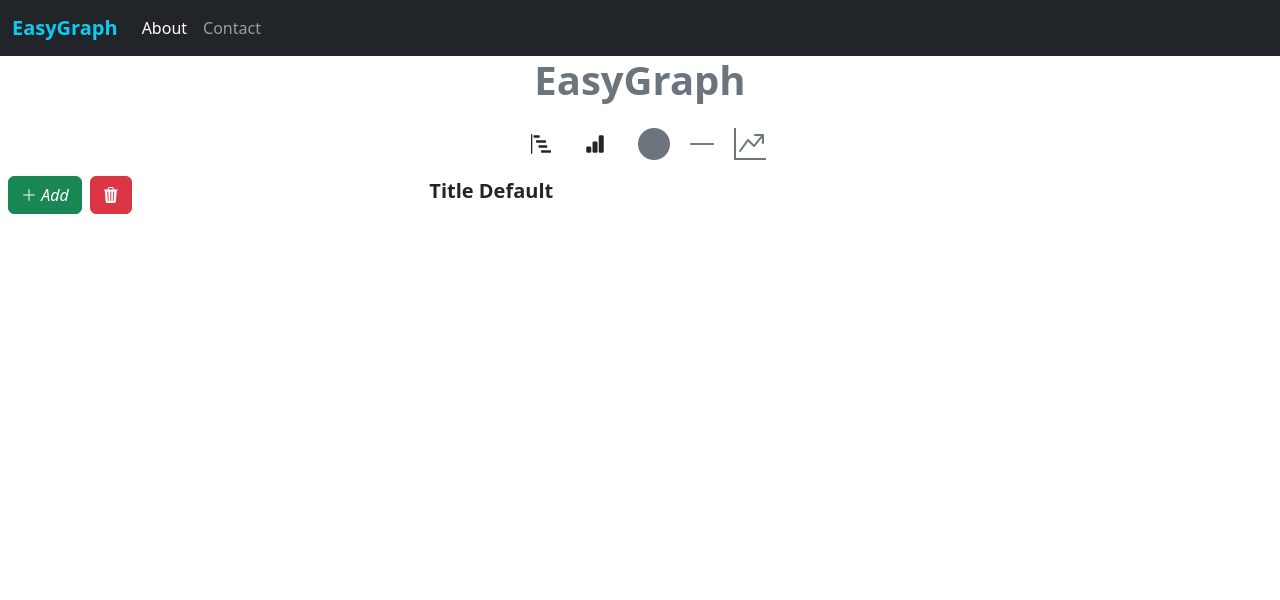
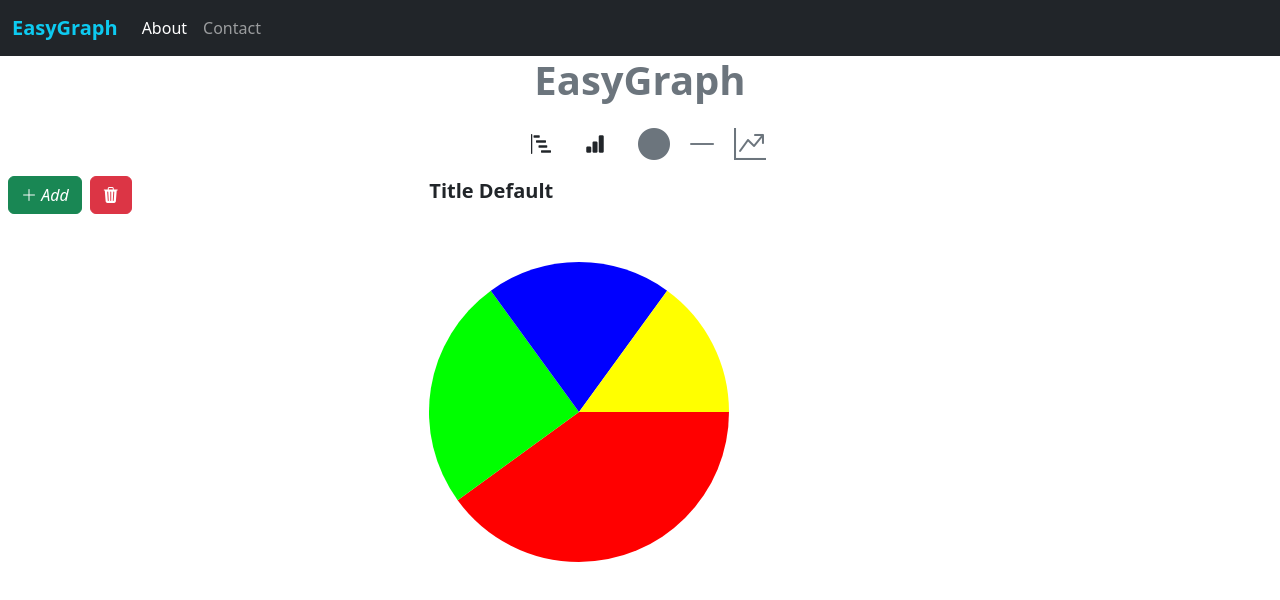
Before and after one commit to thonino/easygraph, a plain HTML site: page index.html in a window 1280 px wide. Drawn offline with nearby package versions, Linux system fonts and the light colour scheme.

Commit message:
new component to show how we do a pie with fake datas

```diff
--- a/index.html
+++ b/index.html
@@ -9,6 +9,7 @@
       <link href="https://cdn.jsdelivr.net/npm/bootstrap@5.3.3/dist/css/bootstrap.min.css" rel="stylesheet" integrity="sha384-QWTKZyjpPEjISv5WaRU9OFeRpok6YctnYmDr5pNlyT2bRjXh0JMhjY6hW+ALEwIH" crossorigin="anonymous">
       <script src="https://cdn.jsdelivr.net/npm/bootstrap@5.3.3/dist/js/bootstrap.bundle.min.js" integrity="sha384-YvpcrYf0tY3lHB60NNkmXc5s9fDVZLESaAA55NDzOxhy9GkcIdslK1eN7N6jIeHz" crossorigin="anonymous"></script>
       <script src="https://cdn.jsdelivr.net/npm/vue@3.3.4/dist/vue.global.min.js"></script>
+      <!-- <script src="https://cdn.jsdelivr.net/npm/chart.js"></script> -->
       <script src="index.js" defer></script>
   </head>
   <body>
@@ -75,7 +76,7 @@
       </div>
     </div>
 
-    <!-- Vue.js Model-1 -->
+    <!-- Vue.js -->
     <div class="">
       <div id="dataJson" class="d-flex flex-wrap mt-4 m-2 ">
         <!-- Items -->
@@ -98,7 +99,7 @@
         </div>
 
         <!-- Graphs 1 -->
-        <div id="graph-1-target" class="col-8 mb-2">
+        <div id="graph-1-target" class="d-none col-8 mb-2">
           <div
             v-for="data in datas"
             :key="data.id"
@@ -114,11 +115,11 @@
           </div>
         </div>
 
-        <div id="fix-box-1" class="col-4 hidden"></div> <!-- fix  boxes -->
+        <div id="fix-box-1" class="col-4 hidden"></div> <!-- fix boxes -->
 
         <!-- Graphs 2 -->
         <div id="graph-2-target" class="d-none col-8">
-            <div class="d-flex justify-content-center gap-2 reverseDiv h-600 px-2">
+            <div class="d-flex justify-content-center gap-2 reverseDiv h-300 px-2">
               <div
                 v-for="data in datas"
                 :key="data.id"
@@ -139,6 +140,16 @@
               </div>
             </div>
         </div>
+
+        <!-- Graphs 3 Chart -->
+        <!-- <canvas id="graph-3-canvas" class="wh-400" ></canvas> -->
+
+        <!-- Graph 4 - Camembert Simple -->
+        <div id="graph-4-target" class="mt-4">
+          <canvas id="graph-4-canvas" width="300" height="300"></canvas>
+        </div>
+
+
 
       </div>
     </div>
--- a/index.js
+++ b/index.js
@@ -1,5 +1,7 @@
 // Color list
 let colors = ["bg-success", "bg-primary", "bg-info", "bg-warning", "bg-danger"];
+let hexadecimals = ["#198754", " #0d6efd", "#0dcaf0", "#ffc107", "#dc3545"];
+
 
 // Data from localStorage
 let datas = [];
@@ -12,6 +14,7 @@ try {
   localStorage.setItem("datas", JSON.stringify(datas));
 }
 
+// App vue js
 const app = Vue.createApp({
   data() {
     return { datas: JSON.parse(localStorage.getItem("datas")) || [], colors };
@@ -56,6 +59,59 @@ graph2show.addEventListener("click", () => {
   graph2Target.classList.remove("d-none");
 })
 
+//graph-3 Chart
+// let chartDatas = datas.map((item) => {
+//   let colorIndex = colors.indexOf(item.color);
+//   return {
+//     ...item,
+//     color: hexadecimals[colorIndex] || "#000000"
+//   };
+// });
+// const ctx = document.getElementById('graph-3-canvas').getContext('2d');
+// new Chart(ctx, {
+//   type: 'pie',
+//   data: {
+//     labels: chartDatas.map(item => item.name),
+//     datasets: [{
+//       data: chartDatas.map(item => item.value),
+//       backgroundColor: chartDatas.map(item => item.color)
+//     }]
+//   }
+// });
+
+// Données fictives pour le camembert
+const FakeDatas = [
+  { value: 40, color: "#ff0000" },
+  { value: 25, color: "#00ff00" },
+  { value: 20, color: "#0000ff" },
+  { value: 15, color: "#ffff00" }
+];
+
+function drawPieChart() {
+  const canvas = document.getElementById("graph-4-canvas");
+  const ctx = canvas.getContext("2d");
+
+  const total = FakeDatas.reduce((sum, item) => sum + item.value, 0);
+  let startAngle = 0;
+
+  FakeDatas.forEach((item) => {
+    const sliceAngle = (item.value / total) * 2 * Math.PI;
+
+    // Dessine chaque segment du camembert
+    ctx.beginPath();
+    ctx.moveTo(150, 150);  // Centre du cercle
+    ctx.arc(150, 150, 150, startAngle, startAngle + sliceAngle);
+    ctx.fillStyle = item.color;
+    ctx.fill();
+
+    startAngle += sliceAngle;
+  });
+}
+
+// Appel de la fonction pour dessiner le camembert
+drawPieChart();
+
+
 
 // Handle Title
 const titleText = document.getElementById('titleText');
@@ -89,7 +145,6 @@ titleSave.addEventListener("click", () => {
 titleCancel.addEventListener("click", () => {
   toggleFunction(showTitle, editing);
 });
-
 // Select color: add
 for (let i = 0; i < colors.length; i++) {
   let optionBtn = document.getElementById("add-" + i);
--- a/style.css
+++ b/style.css
@@ -31,7 +31,11 @@
 /* Graph 2 */
 .reverseDiv{transform: scaleY(-1);}
 .w-30 { width:  30px; }
-.h-600{ height: 300px; }
+.h-300{ height: 300px; }
+
+/* Graph 3 chart */
+/* .wh-400{ width:  400px !important; height: 400px!important; } */ /* Chart */
+.wh-400{ width:  400px !important; height: 400px!important; }
 
 /* light */
 .text-primary-light { color: #b3d7ff !important; }
```
